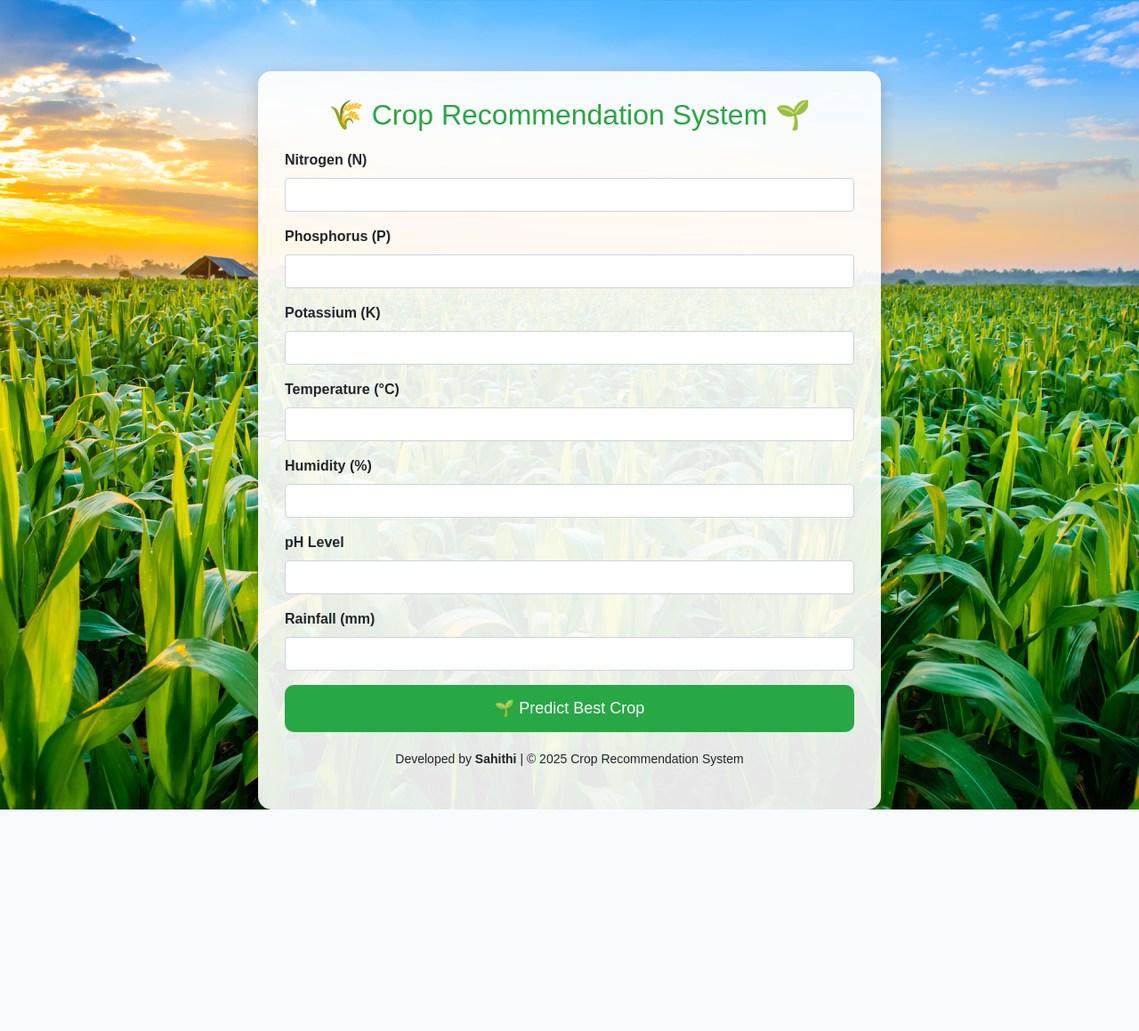
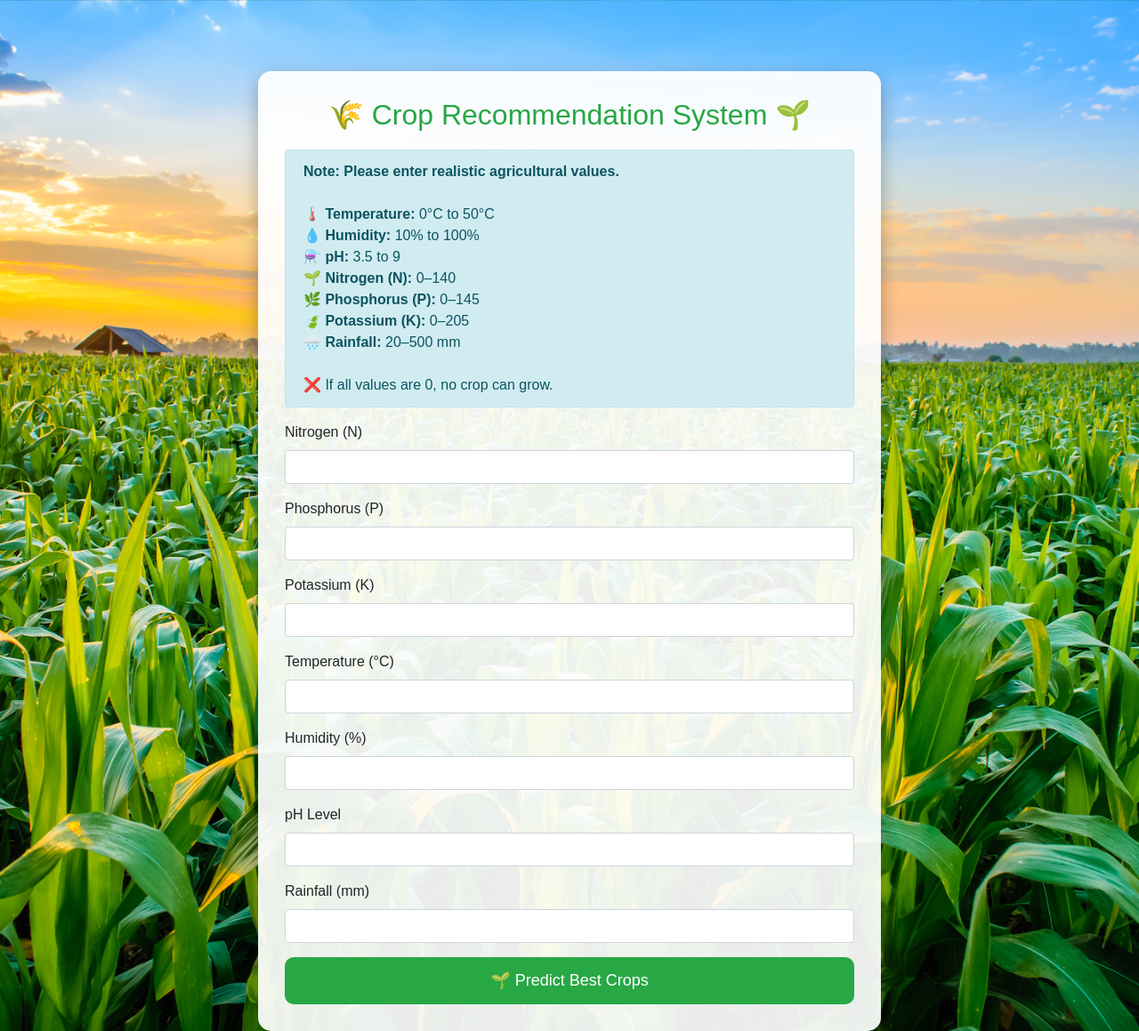
Before and after one commit to ThomalaSahithi/Mini_project, a Flask app: page / in a window 1280 px wide. Shown: the whole page at 89% size. Before the commit the page ends 910 px from the top, so only its background shows below. Run offline with Flask 3, Linux system fonts and the light colour scheme; some libraries are stand-ins or nearby versions.

Commit message:
Update index.html

```diff
--- a/templates/index.html
+++ b/templates/index.html
@@ -2,9 +2,7 @@
 <html>
 <head>
     <title>Crop Recommendation System</title>
-    <!-- Bootstrap CSS for modern styling -->
     <link rel="stylesheet" href="https://stackpath.bootstrapcdn.com/bootstrap/4.5.2/css/bootstrap.min.css">
-    <link rel="stylesheet" type="text/css" href="{{ url_for('static', filename='css/style.css') }}">
     <style>
         body {
             background-image: url("{{ url_for('static', filename='images/farm-bg.jpg') }}");
@@ -14,18 +12,18 @@
         }
 
         .container {
-            background-color: rgba(255, 255, 255, 0.9);
+            background-color: rgba(255, 255, 255, 0.92);
             padding: 30px;
             border-radius: 15px;
-            box-shadow: 0 8px 20px rgba(0, 0, 0, 0.2);
+            box-shadow: 0 8px 20px rgba(0, 0, 0, 0.3);
             margin-top: 80px;
             max-width: 700px;
         }
 
         h2 {
             text-align: center;
+            color: #28a745;
             margin-bottom: 20px;
-            color: #28a745;
         }
 
         .btn-predict {
@@ -40,16 +38,6 @@
         .btn-predict:hover {
             background-color: #218838;
         }
-
-        label {
-            font-weight: bold;
-        }
-
-        footer {
-            text-align: center;
-            margin-top: 20px;
-            font-size: 14px;
-        }
     </style>
 </head>
 <body>
@@ -57,49 +45,49 @@
 <div class="container">
     <h2>🌾 Crop Recommendation System 🌱</h2>
 
-        <!-- Form to collect input -->
+    <div class="alert alert-info mt-3">
+        <strong>Note: Please enter realistic agricultural values.</strong><br><br>
+        🌡️ <strong>Temperature:</strong> 0°C to 50°C<br>
+        💧 <strong>Humidity:</strong> 10% to 100%<br>
+        ⚗️ <strong>pH:</strong> 3.5 to 9<br>
+        🌱 <strong>Nitrogen (N):</strong> 0–140<br>
+        🌿 <strong>Phosphorus (P):</strong> 0–145<br>
+        🍃 <strong>Potassium (K):</strong> 0–205<br>
+        🌧️ <strong>Rainfall:</strong> 20–500 mm<br><br>
+        ❌ If all values are 0, no crop can grow.
+    </div>
+
     <form action="/predict" method="post">
         <div class="form-group">
             <label for="N">Nitrogen (N)</label>
-                <input type="number" class="form-control" id="N" name="N" required>
+            <input type="number" step="0.1" class="form-control" id="N" name="N" required>
         </div>
-
         <div class="form-group">
             <label for="P">Phosphorus (P)</label>
-                <input type="number" class="form-control" id="P" name="P" required>
+            <input type="number" step="0.1" class="form-control" id="P" name="P" required>
         </div>
-
         <div class="form-group">
             <label for="K">Potassium (K)</label>
-                <input type="number" class="form-control" id="K" name="K" required>
+            <input type="number" step="0.1" class="form-control" id="K" name="K" required>
         </div>
-
         <div class="form-group">
             <label for="temperature">Temperature (°C)</label>
-                <input type="number" class="form-control" step="0.1" id="temperature" name="temperature" required>
+            <input type="number" step="0.1" class="form-control" id="temperature" name="temperature" required>
         </div>
-
         <div class="form-group">
             <label for="humidity">Humidity (%)</label>
-                <input type="number" class="form-control" step="0.1" id="humidity" name="humidity" required>
+            <input type="number" step="0.1" class="form-control" id="humidity" name="humidity" required>
         </div>
-
         <div class="form-group">
             <label for="ph">pH Level</label>
-                <input type="number" class="form-control" step="0.1" id="ph" name="ph" required>
+            <input type="number" step="0.1" class="form-control" id="ph" name="ph" required>
         </div>
-
         <div class="form-group">
             <label for="rainfall">Rainfall (mm)</label>
-                <input type="number" class="form-control" step="0.1" id="rainfall" name="rainfall" required>
+            <input type="number" step="0.1" class="form-control" id="rainfall" name="rainfall" required>
         </div>
-
-            <button type="submit" class="btn btn-predict">🌱 Predict Best Crop</button>
+        <button type="submit" class="btn btn-predict">🌱 Predict Best Crops</button>
     </form>
-
-        <footer>
-            <p>Developed by <strong>Sahithi</strong> | © 2025 Crop Recommendation System</p>
-        </footer>
 </div>
 
 </body>
```
Lines whose indentation alone changed are shown as unchanged.
